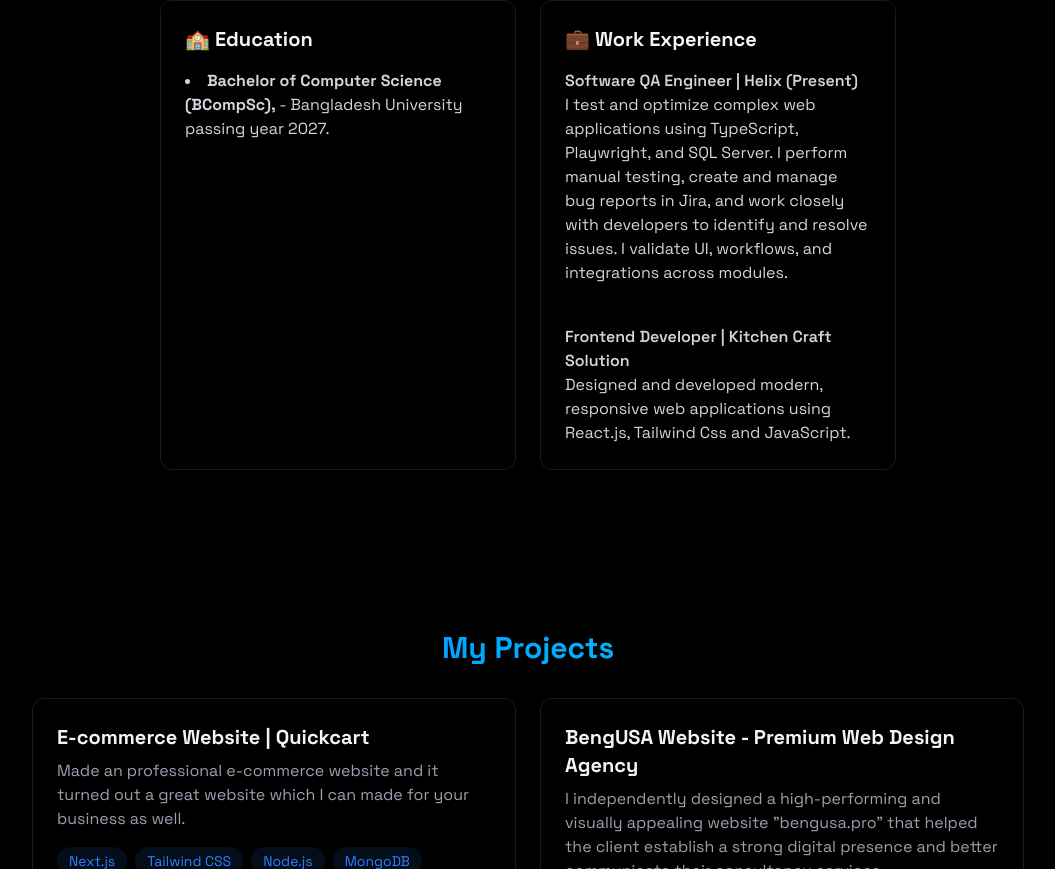
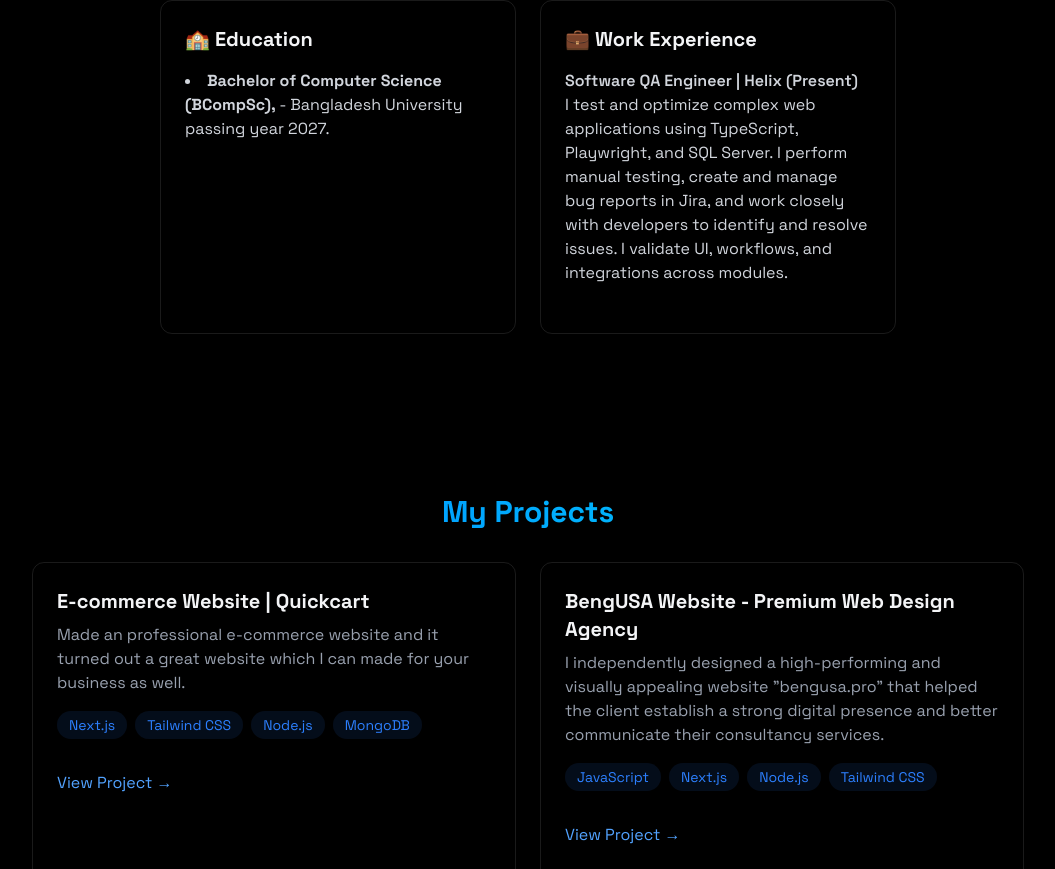
Before and after one commit to mdmahin-oss/My-Project, a React (Vite) app: page / in a window 1280 px wide. Shown: the part 1510-2379 px from the top of the page, without its empty margins (112-1167 px from the left). Built offline with nearby package versions, Linux system fonts and the light colour scheme.

Commit message:
Updating Profile
Update profile experience in details

```diff
--- a/src/components/sections/About.jsx
+++ b/src/components/sections/About.jsx
@@ -111,16 +111,6 @@ I test and optimize complex web applications using TypeScript, Playwright, and S
                   <br />
                 </div>
 
-                <div>
-                  <h4 className="font-semibold">
-                    {" "}
-                    Frontend Developer | Kitchen Craft Solution
-                    {" "}
-                  </h4>
-                  <p>
-                    Designed and developed modern, responsive web applications using React.js, Tailwind Css and JavaScript.
-                  </p>
-                </div>
               </div>
             </div>
           </div>
```
